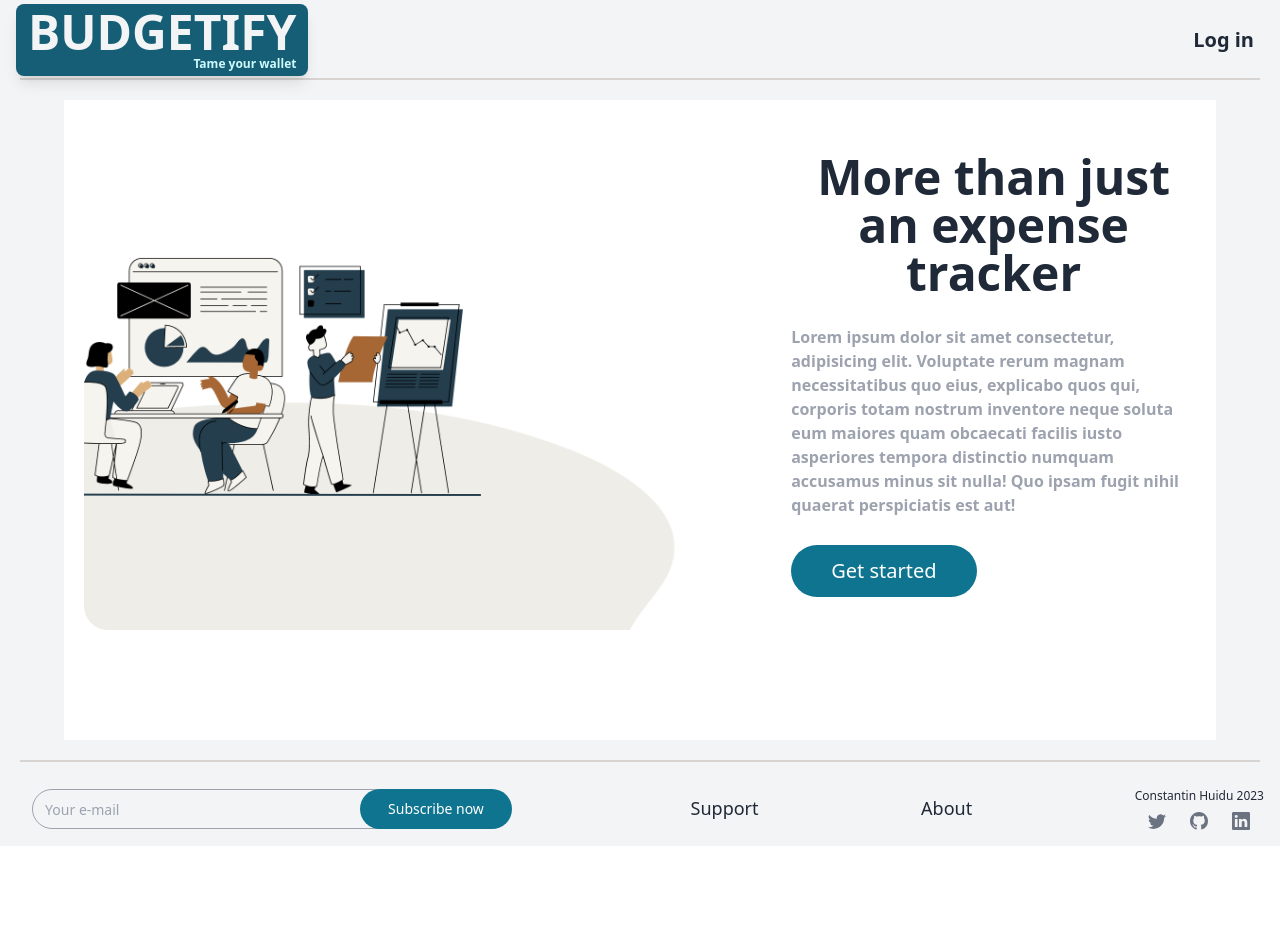
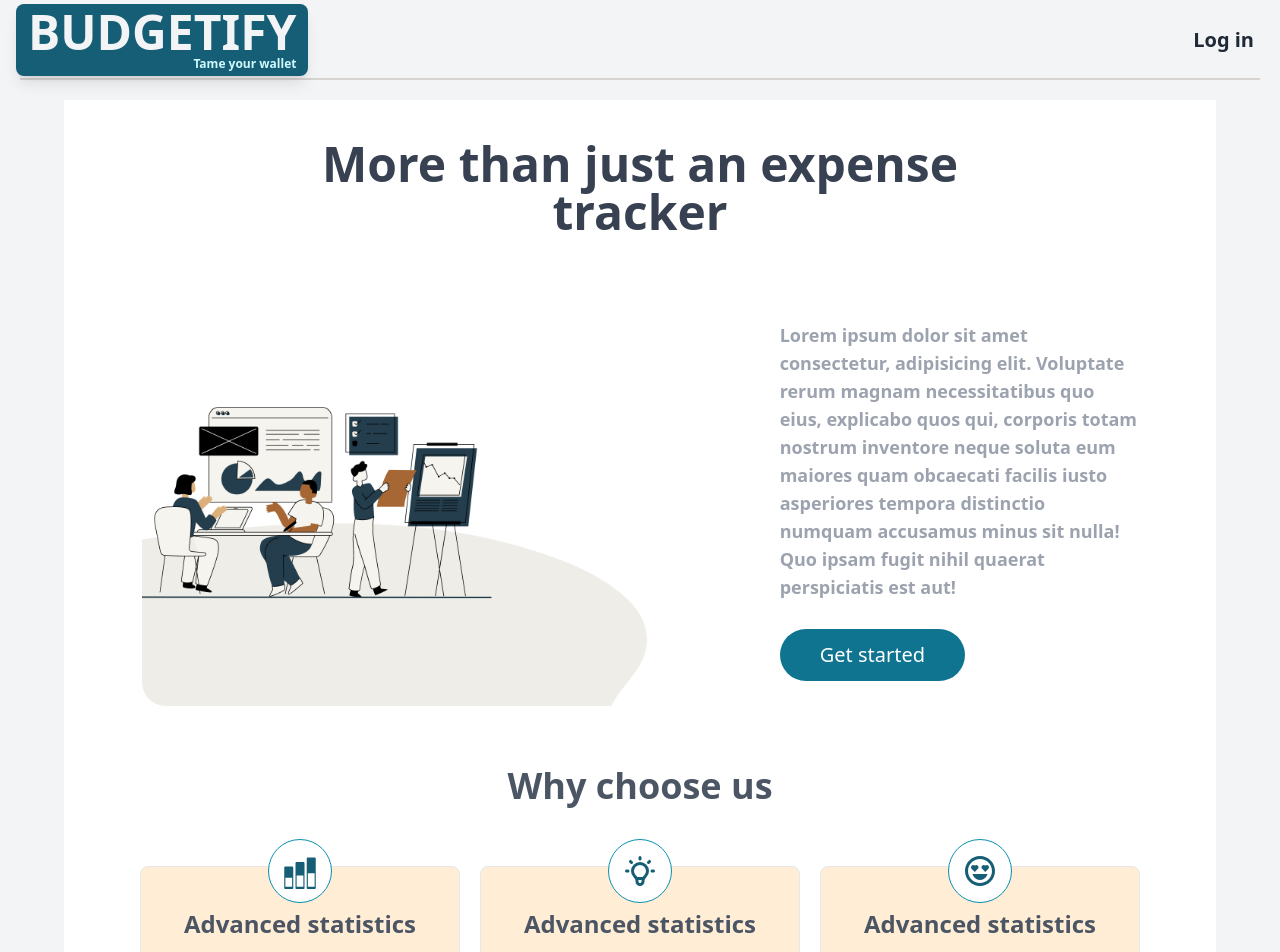
Before and after one commit to ConstantinHuidu/nextJS-Tailwind-dashboard, a Next.js app: page / in a window 1280 px wide. Shown: the top 952 px of the page. Before the commit the page ends 846 px from the top, so only its background shows below. Built offline with nearby package versions, Linux system fonts and the light colour scheme; no server answers.

Commit message:
why choose us section on the homepage

```diff
--- a/components/homePage/HomePage.jsx
+++ b/components/homePage/HomePage.jsx
@@ -1,38 +1,40 @@
-import Image from "next/image";
 import React from "react";
-import homePage from "../../assets/images/homePage.png";
-import Link from "next/link";
+import { ImStatsBars2 } from "react-icons/im";
+import { HiOutlineLightBulb } from "react-icons/hi";
+import { BiHappyHeartEyes } from "react-icons/bi";
+import HeroSection from "./components/HeroSection";
+import CardComponent from "./components/CardComponent";
 
 const HomePage = () => {
   return (
-    <div className="my-5 mx-auto flex h-[1020px] w-[90%] flex-col items-start justify-start space-y-10 bg-white md:h-[80vh] md:flex-row md:space-y-0 md:space-x-5">
-      <div className="mx-auto flex h-[550px] w-full max-w-7xl flex-col items-center justify-between p-5 md:flex-row">
-        <div className="relative hidden h-full w-full md:block md:w-[60%]">
-          <Image
-            alt="home"
-            src={homePage}
-            fill
-            className="rounded-3xl object-cover"
-          />
-        </div>
-        <div className="flex h-full w-full flex-col items-center justify-center space-y-7 md:w-[40%] md:items-start md:pl-10">
-          <h1 className="text-center text-5xl font-bold text-gray-800">
-            More than just an expense tracker
-          </h1>
-          <p className="text-md text-center font-semibold text-gray-400 md:text-left">
-            Lorem ipsum dolor sit amet consectetur, adipisicing elit. Voluptate
-            rerum magnam necessitatibus quo eius, explicabo quos qui, corporis
-            totam nostrum inventore neque soluta eum maiores quam obcaecati
-            facilis iusto asperiores tempora distinctio numquam accusamus minus
-            sit nulla! Quo ipsam fugit nihil quaerat perspiciatis est aut!
-          </p>
-          <Link
-            href="/transactions"
-            className="rounded-full bg-cyan-700 py-3 px-10 text-xl text-white "
-          >
-            Get started
-          </Link>
-        </div>
+    <div className="my-5 mx-auto flex  w-[90%] flex-col items-center justify-start space-y-10 bg-white">
+      <h1 className="max-w-3xl px-10 pt-10 text-center text-5xl font-bold  text-gray-700 lg:max-w-4xl lg:text-5xl">
+        More than just an expense tracker
+      </h1>
+      <div className="my-5 mx-auto flex w-[90%] flex-col items-start justify-start bg-white lg:flex-row lg:space-y-0 lg:space-x-5">
+        <HeroSection />
+      </div>
+
+      <h3 className="text-4xl font-semibold text-gray-600">Why choose us</h3>
+
+      {/* card container  */}
+
+      <div className="flex w-full flex-col items-center justify-center space-y-10 bg-white p-5  lg:flex-row lg:space-y-0 lg:space-x-5">
+        <CardComponent
+          title="Advanced statistics"
+          body="Lorem ipsum dolor sit amet, consectetur adipisicing elit. Vero."
+          icon={<ImStatsBars2 />}
+        />
+        <CardComponent
+          title="Advanced statistics"
+          body="Lorem ipsum dolor sit amet, consectetur adipisicing elit. Vero."
+          icon={<HiOutlineLightBulb />}
+        />
+        <CardComponent
+          title="Advanced statistics"
+          body="Lorem ipsum dolor sit amet, consectetur adipisicing elit. Vero."
+          icon={<BiHappyHeartEyes />}
+        />
       </div>
     </div>
   );
--- /dev/null
+++ b/components/homePage/components/CardComponent.jsx
@@ -0,0 +1,17 @@
+import React from "react";
+
+const CardComponent = ({ title, body, icon }) => {
+  return (
+    <>
+      <div className="relative flex h-52 max-w-lg flex-col items-center justify-center rounded-lg border border-gray-200 bg-orange-100 p-10 lg:max-w-xs">
+        <div className="absolute -top-7 flex h-16 w-16 items-center justify-center rounded-full border border-cyan-600 bg-white text-4xl text-cyan-800">
+          {icon}
+        </div>
+        <h3 className="text-2xl font-semibold text-gray-600">{title}</h3>
+        <p className="pt-5 text-center text-gray-500">{body}</p>
+      </div>
+    </>
+  );
+};
+
+export default CardComponent;
--- /dev/null
+++ b/components/homePage/components/HeroSection.jsx
@@ -0,0 +1,38 @@
+import React from "react";
+import homePage from "../../../assets/images/homePage.png";
+import Link from "next/link";
+import Image from "next/image";
+
+const HeroSection = () => {
+  return (
+    <>
+      <div className="mx-auto flex w-full max-w-7xl flex-col items-center justify-between p-5 lg:h-[450px] lg:flex-row ">
+        <div className="relative hidden h-full w-full lg:block lg:w-[60%]">
+          <Image
+            alt="home"
+            src={homePage}
+            fill
+            className="rounded-3xl object-cover"
+          />
+        </div>
+        <div className="flex h-full w-full flex-col items-center justify-start space-y-7 md:pl-10 lg:w-[40%] lg:items-start lg:justify-center">
+          <p className="text-center text-lg font-semibold text-gray-400 lg:text-left">
+            Lorem ipsum dolor sit amet consectetur, adipisicing elit. Voluptate
+            rerum magnam necessitatibus quo eius, explicabo quos qui, corporis
+            totam nostrum inventore neque soluta eum maiores quam obcaecati
+            facilis iusto asperiores tempora distinctio numquam accusamus minus
+            sit nulla! Quo ipsam fugit nihil quaerat perspiciatis est aut!
+          </p>
+          <Link
+            href="/transactions"
+            className="rounded-full bg-cyan-700 py-3 px-10 text-xl text-white "
+          >
+            Get started
+          </Link>
+        </div>
+      </div>
+    </>
+  );
+};
+
+export default HeroSection;
```
